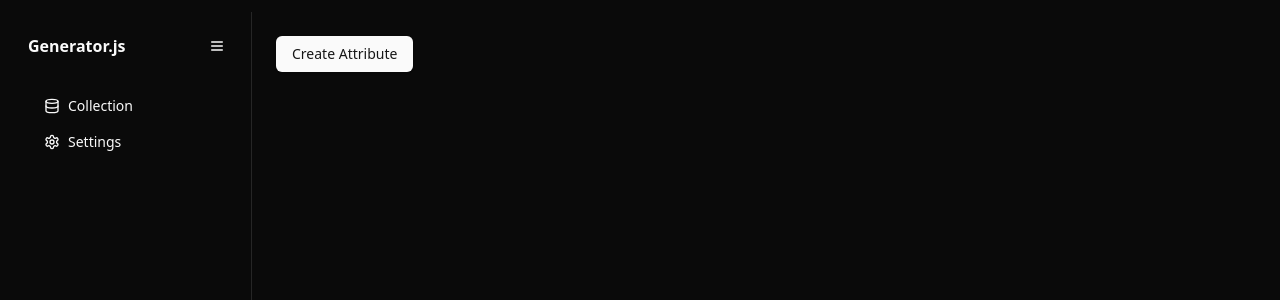
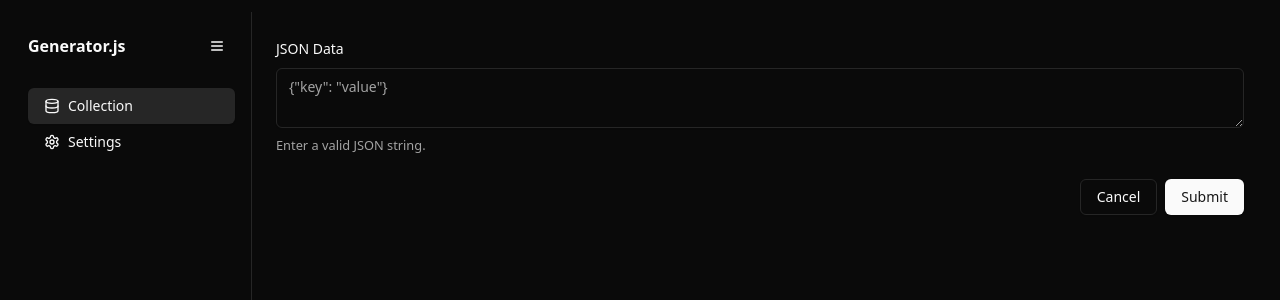
Before and after one commit to rijfas/generator.js, a React (Vite) app in the folder admin/: page /app/1/collection in a window 1280 px wide. Shown: the top 300 px of the page. Built offline with nearby package versions, Linux system fonts and the light colour scheme.

Commit message:
feat: update routes

```diff
--- a/admin/src/components/attributes/create-attribute-form.tsx
+++ b/admin/src/components/attributes/create-attribute-form.tsx
@@ -30,7 +30,7 @@ const FormSchema = z.object({
 });
 
 interface CreateAttributeFormProps {
-  onSuccess: () => void;
+  onSuccess?: () => void;
 }
 
 // Form Component
@@ -41,7 +41,7 @@ export function CreateAttributeForm({ onSuccess }: CreateAttributeFormProps) {
 
   function onSubmit(data: z.infer<typeof FormSchema>) {
     console.log(data);
-    onSuccess(); // Close dialog after submission
+    if (onSuccess) onSuccess(); // Close dialog after submission
   }
 
   return (
--- a/admin/src/components/layout/sidebar.tsx
+++ b/admin/src/components/layout/sidebar.tsx
@@ -3,15 +3,16 @@
 import { useState } from "react";
 import { Button } from "@/components/ui/button";
 import { Menu, Database, Settings } from "lucide-react";
-import { Link } from "react-router";
+import { Link, useLocation } from "react-router"; // Use `react-router-dom` instead of `react-router`
 
 const navItems = [
-  { name: "Collection", href: "/collection", icon: <Database className="w-5 h-5" /> },
-  { name: "Settings", href: "/settings", icon: <Settings className="w-5 h-5" /> },
+  { name: "Collection", href: "collection", icon: <Database className="w-5 h-5" /> },
+  { name: "Settings", href: "settings", icon: <Settings className="w-5 h-5" /> },
 ];
 
 export function Sidebar() {
   const [collapsed, setCollapsed] = useState(false);
+  const location = useLocation(); // Get the current location
 
   return (
     <div className={`h-screen border-r p-4 transition-all ${collapsed ? "w-16" : "w-60"}`}>
@@ -25,17 +26,20 @@ export function Sidebar() {
 
       {/* Navigation Items */}
       <nav className="mt-6 space-y-2">
-        {navItems.map((item) => (
+        {navItems.map((item) => {
+          const isActive = location.pathname.includes(item.href); // Check if the current path includes the item's href
+          return (
             <Link key={item.href} to={item.href}>
               <Button
-              variant="ghost"
+                variant={isActive ? "secondary" : "ghost"} // Apply "secondary" variant for active item
                 className={`w-full flex items-center gap-2 ${collapsed ? "justify-center" : "justify-start"}`}
               >
                 {item.icon}
                 {!collapsed && <span>{item.name}</span>}
               </Button>
             </Link>
-        ))}
+          );
+        })}
       </nav>
     </div>
   );
--- a/admin/src/pages/app-detail.tsx
+++ b/admin/src/pages/app-detail.tsx
@@ -1,5 +1,5 @@
-import { CreateAttributeDialog } from "@/components/attributes/create-attribute-dialog";
+import { CreateAttributeForm } from "@/components/attributes/create-attribute-form";
 
 export default function AppDetailPage() {
-  return <CreateAttributeDialog />;
+  return <CreateAttributeForm />;
 }
--- a/admin/src/pages/dashboard.tsx
+++ b/admin/src/pages/dashboard.tsx
@@ -23,7 +23,7 @@ function DashboardPage() {
             </CardHeader>
             <CardContent>
               <Button>
-                <Link to={`/app/${app.id}`}>Go to app</Link>
+                <Link to={`/app/${app.id}/collection`}>Go to app</Link>
               </Button>
             </CardContent>
           </Card>
```
Lines whose indentation alone changed are shown as unchanged.
